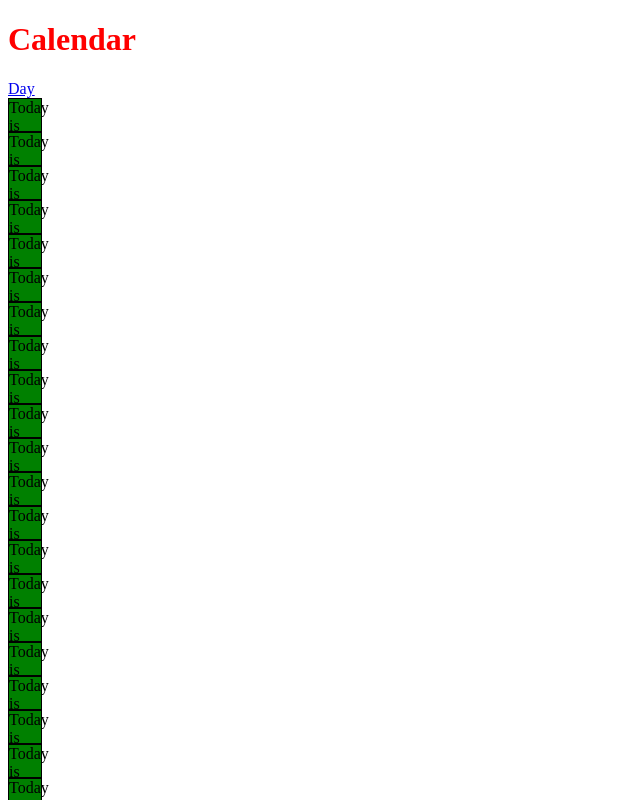
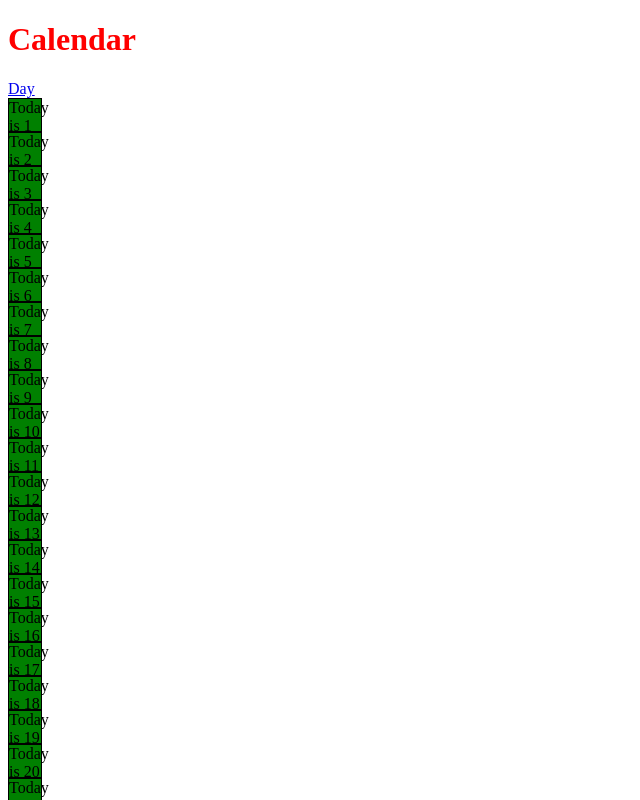
Before and after one commit to tomcampbell1993/tom-calender, a React (Vite) app in the folder tom-calendar/: page / in a window 1280 px wide. Shown: the top 800 px of the page, without its empty margins (0-640 px from the left). Built offline with nearby package versions, Linux system fonts and the light colour scheme.

Commit message:
some form of working dates

```diff
--- a/tom-calendar/src/assets/components/Calendar/Calendar.jsx
+++ b/tom-calendar/src/assets/components/Calendar/Calendar.jsx
@@ -1,24 +1,30 @@
 import { Link } from "react-router"
-import Day from "../Day/Day.jsx"
+import Day from '../Day/Day.jsx'
+
 import './calendar.css'
+
+
 
 export default function Calendar() {
 
-    const numberOfDays = 31;
-    let dayArray = [];
+    const date = new Date();
+    const year = date.getFullYear();
+    const month = date.getMonth();
 
-    function daySetup(days) {
-        for (let i = 0; i < days; i++) {
-            dayArray[i] = i;
+    const daysInMonth = new Date(year, month, 0).getDate();
+
+    function createList() {
+        const dayList = [];
+
+        for (let i = 1; i < daysInMonth + 1; i++) {
+            dayList.push(i);
         }
-
-        return dayArray;
+        return dayList;
     }
 
-    const listDays = daySetup(numberOfDays).map((day) =>
-        <Day key={day.toString()} />
+    const dayItems = createList().map(day =>
+        <Day currentDay={day} key={day} />
     );
-
 
     return (
         <div>
@@ -27,8 +33,10 @@ export default function Calendar() {
                 <Link to='day'>Day</Link>
             </div>
             <div>
-                {listDays}
+                {dayItems}
             </div>
+
+
         </div>
     )
 }
```
